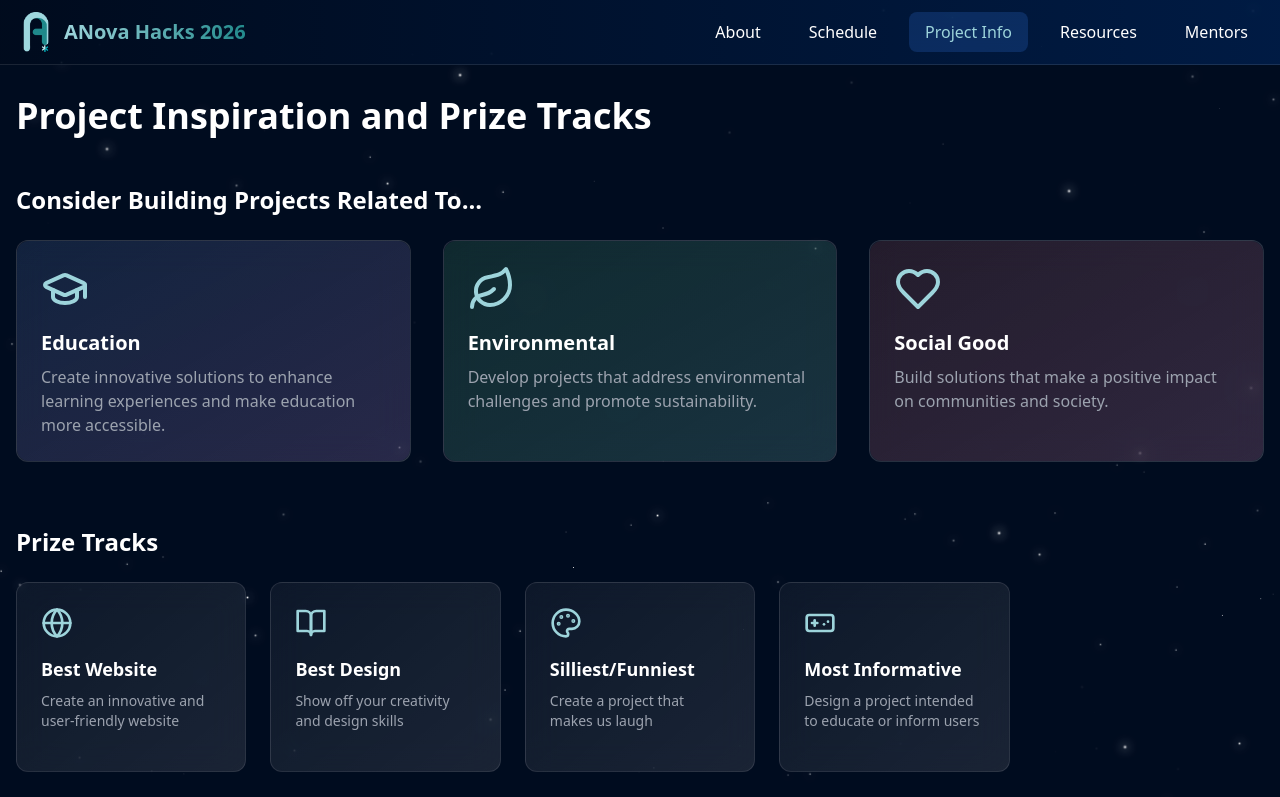
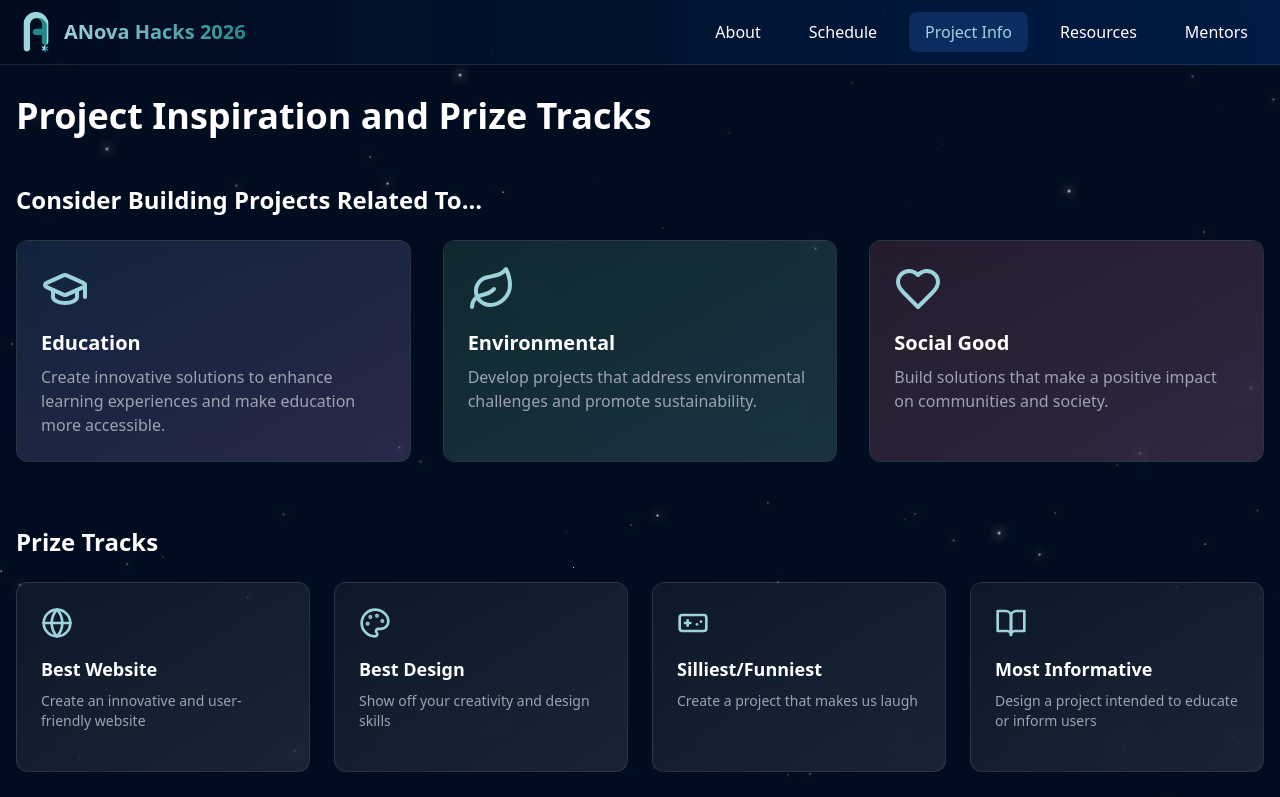
Before and after one commit to slingann/anova-hacks-26, a React (Vite) app: page /projects in a window 1280 px wide. Shown: the top 797 px of the page. Built offline with nearby package versions, Linux system fonts and the light colour scheme.

Commit message:
Update icons for project categories

```diff
--- a/src/pages/Projects.tsx
+++ b/src/pages/Projects.tsx
@@ -33,19 +33,19 @@ const Projects = () => {
     },
     {
       name: "Best Design",
-      icon: <BookOpen className="w-8 h-8" />,
+      icon: <Palette className="w-8 h-8" />,
       description: "Show off your creativity and design skills",
       //prize: "$"
     },
     {
       name: "Silliest/Funniest",
-      icon: <Palette className="w-8 h-8" />,
+      icon: <Gamepad className="w-8 h-8" />,
       description: "Create a project that makes us laugh",
       //prize: "$"
     },
     {
       name: "Most Informative",
-      icon: <Gamepad className="w-8 h-8" />,
+      icon: <BookOpen className="w-8 h-8" />,
       description: "Design a project intended to educate or inform users",
       //prize: "$"
     }
@@ -111,7 +111,7 @@ const Projects = () => {
       >
         Prize Tracks
       </motion.h2>
-      <div className="grid grid-cols-1 md:grid-cols-2 lg:grid-cols-5 gap-6">
+      <div className="grid grid-cols-1 md:grid-cols-2 lg:grid-cols-4 gap-6">
         {challenges.map((challenge, index) => (
           <motion.div
             key={challenge.name}
```
